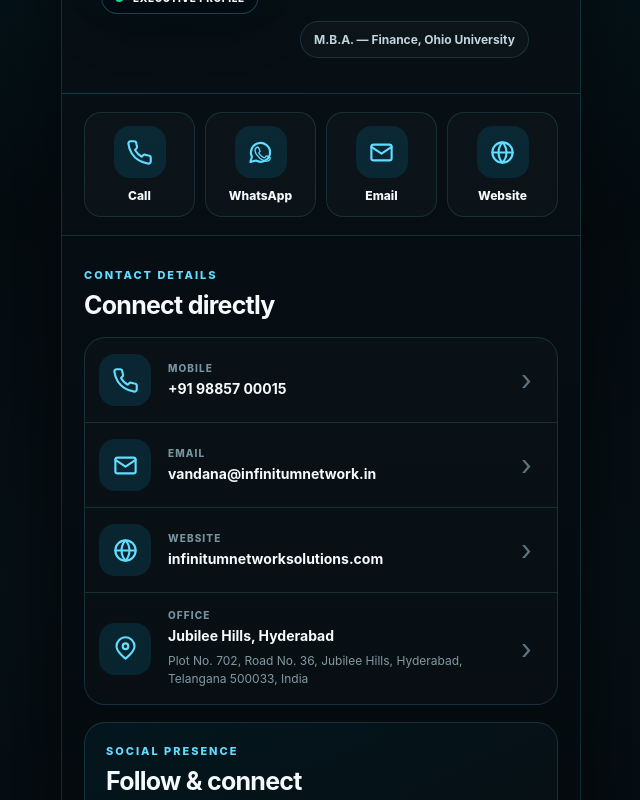
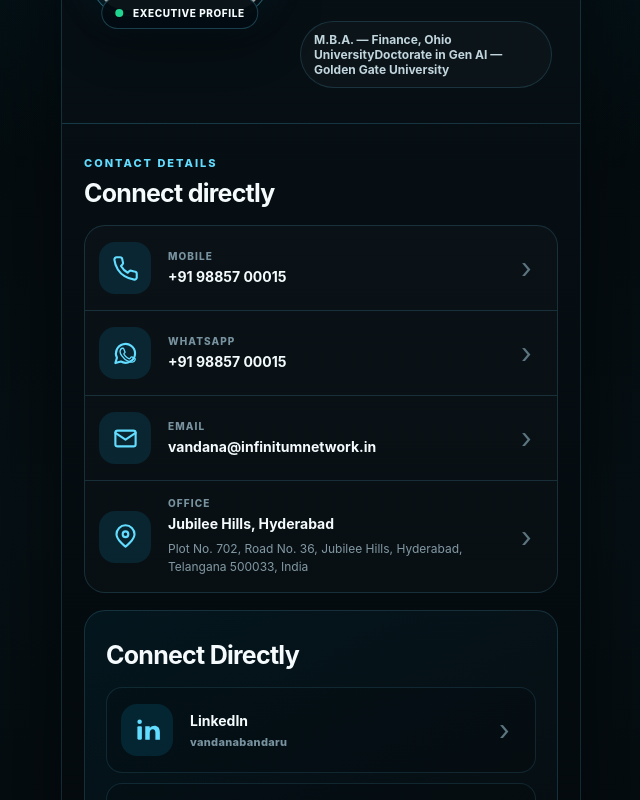
Before and after one commit to reddykatam-infinitum/vandana-digital-card, a Next.js app: page /vandana-b in a window 1280 px wide. Shown: the part 380-1180 px from the top of the page, without its empty margins (319-959 px from the left). Built offline with nearby package versions, Linux system fonts and the light colour scheme; no server answers; grey boxes are pictures that could not be loaded.

Commit message:
Refine profile, education, contact and social sections

```diff
--- a/src/components/digital-card.tsx
+++ b/src/components/digital-card.tsx
@@ -4,7 +4,7 @@ import { useEffect, useState } from "react";
 import { QRCodeSVG } from "qrcode.react";
 import type { DigitalCard as CardData } from "@/data/cards";
 
-type IconName = "phone" | "whatsapp" | "mail" | "globe" | "location" | "linkedin" | "instagram" | "download" | "share" | "qr";
+type IconName = "phone" | "whatsapp" | "mail" | "location" | "linkedin" | "instagram" | "download" | "share" | "qr";
 
 function AppIcon({ name }: { name: IconName }) {
   const common = {
@@ -22,7 +22,6 @@ function AppIcon({ name }: { name: IconName }) {
   if (name === "phone") return <svg {...common}><path d="M22 16.92v3a2 2 0 0 1-2.18 2 19.8 19.8 0 0 1-8.63-3.07 19.5 19.5 0 0 1-6-6A19.8 19.8 0 0 1 2.12 4.18 2 2 0 0 1 4.11 2h3a2 2 0 0 1 2 1.72c.12.9.33 1.78.62 2.63a2 2 0 0 1-.45 2.11L8 9.73a16 16 0 0 0 6 6l1.27-1.27a2 2 0 0 1 2.11-.45c.85.29 1.73.5 2.63.62A2 2 0 0 1 22 16.92z"/></svg>;
   if (name === "whatsapp") return <svg {...common}><path d="M20.5 11.7a8.5 8.5 0 0 1-12.6 7.45L3 20.5l1.4-4.75A8.5 8.5 0 1 1 20.5 11.7z"/><path d="M8.3 7.9c.25-.55.5-.56.75-.57h.64c.2 0 .52.08.8.7.28.63.95 2.2 1.03 2.36.08.16.14.35.03.55-.1.2-.16.32-.32.5-.16.18-.34.4-.48.53-.16.16-.33.33-.14.65.2.32.87 1.43 1.87 2.32 1.29 1.15 2.38 1.5 2.7 1.67.32.16.5.14.7-.08.19-.22.83-.96 1.05-1.29.22-.32.44-.27.75-.16.3.11 1.93.91 2.26 1.08.32.16.54.24.62.38.08.14.08.8-.19 1.57-.27.76-1.59 1.45-2.18 1.54-.56.09-1.29.13-2.08-.13-.48-.16-1.1-.36-1.9-.7-3.34-1.44-5.53-4.82-5.7-5.04-.16-.22-1.36-1.81-1.36-3.45 0-1.64.86-2.45 1.16-2.79z" strokeWidth="1.2"/></svg>;
   if (name === "mail") return <svg {...common}><rect x="3" y="5" width="18" height="14" rx="2"/><path d="m3 7 9 6 9-6"/></svg>;
-  if (name === "globe") return <svg {...common}><circle cx="12" cy="12" r="9"/><path d="M3 12h18M12 3c2.3 2.45 3.5 5.45 3.5 9S14.3 18.55 12 21M12 3C9.7 5.45 8.5 8.45 8.5 12S9.7 18.55 12 21"/></svg>;
   if (name === "location") return <svg {...common}><path d="M20 10c0 5-8 11-8 11S4 15 4 10a8 8 0 1 1 16 0z"/><circle cx="12" cy="10" r="2.5"/></svg>;
   if (name === "linkedin") return <svg {...common} fill="currentColor" stroke="none"><rect x="3" y="9" width="4" height="12" rx="1"/><circle cx="5" cy="5" r="2"/><path d="M10 9h4v1.7c1.1-1.4 2.5-2.1 4.1-2.1 3 0 4.9 1.9 4.9 5.8V21h-4v-6.1c0-1.9-.7-3.1-2.3-3.1-1.7 0-2.7 1.2-2.7 3.5V21h-4z"/></svg>;
   if (name === "instagram") return <svg {...common}><rect x="3" y="3" width="18" height="18" rx="5"/><circle cx="12" cy="12" r="4"/><circle cx="17.5" cy="6.5" r="1" fill="currentColor" stroke="none"/></svg>;
@@ -136,12 +135,7 @@ export function DigitalCard({ card }: { card: CardData }) {
     }
   }
 
-  const actions: Array<{ label: string; icon: IconName; href: string }> = [
-    { label: "Call", icon: "phone", href: `tel:${card.phone}` },
-    { label: "WhatsApp", icon: "whatsapp", href: `https://wa.me/${card.whatsapp}?text=${encodeURIComponent(`Hello ${card.firstName}, I found your digital business card.`)}` },
-    { label: "Email", icon: "mail", href: `mailto:${card.email}` },
-    { label: "Website", icon: "globe", href: card.website }
-  ];
+  const whatsappUrl = `https://wa.me/${card.whatsapp}?text=${encodeURIComponent(`Hello ${card.firstName}, I found your digital business card.`)}`;
 
   return (
     <main className="page-shell">
@@ -167,33 +161,27 @@ export function DigitalCard({ card }: { card: CardData }) {
               <h2>{card.role}</h2>
               <p className="company">{card.company}</p>
               <p className="headline">{card.headline}</p>
-              <span className="education">{card.education}</span>
+              <div className="education">
+                <span>{card.education}</span>
+                <span>{card.educationSecondary}</span>
+              </div>
             </div>
           </div>
         </section>
-
-        <nav className="quick-actions" aria-label="Quick contact actions">
-          {actions.map((item) => (
-            <a key={item.label} href={item.href} target={item.href.startsWith("http") ? "_blank" : undefined} rel="noreferrer">
-              <IconBox name={item.icon} /><span>{item.label}</span>
-            </a>
-          ))}
-        </nav>
 
         <section className="section">
           <p className="eyebrow">CONTACT DETAILS</p>
           <h3>Connect directly</h3>
           <div className="contact-list">
             <a href={`tel:${card.phone}`}><IconBox name="phone" /><span><small>Mobile</small><b>{card.phoneDisplay}</b></span><em>›</em></a>
+            <a href={whatsappUrl} target="_blank" rel="noreferrer"><IconBox name="whatsapp" /><span><small>WhatsApp</small><b>{card.phoneDisplay}</b></span><em>›</em></a>
             <a href={`mailto:${card.email}`}><IconBox name="mail" /><span><small>Email</small><b>{card.email}</b></span><em>›</em></a>
-            <a href={card.website} target="_blank" rel="noreferrer"><IconBox name="globe" /><span><small>Website</small><b>{card.websiteDisplay}</b></span><em>›</em></a>
             <a href={card.mapUrl} target="_blank" rel="noreferrer"><IconBox name="location" /><span><small>Office</small><b>{card.location}</b><p>{card.address}</p></span><em>›</em></a>
           </div>
         </section>
 
-        <section className="panel">
-          <p className="eyebrow">SOCIAL PRESENCE</p>
-          <h3>Follow & connect</h3>
+        <section className="panel social-panel">
+          <h3>Connect Directly</h3>
           <div className="social-list">
             {card.socialLinks.map((link) => (
               <a key={link.platform} href={link.url} target="_blank" rel="noreferrer">
```
